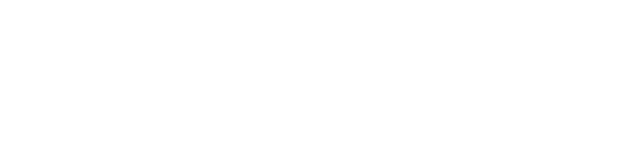
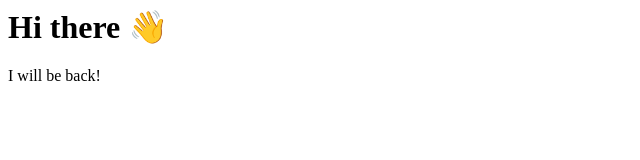
Before and after one commit to habibet/Test, a plain HTML site: page index.html in a window 1280 px wide. Shown: the whole page, without its empty margins (0-640 px from the left). Drawn offline with Linux system fonts and the light colour scheme.

Commit message:
Update index.html

```diff
--- a/index.html
+++ b/index.html
@@ -1,3 +1,7 @@
+<h1>Hi there 👋</h1>
+
+<p>I will be back!</p>
+
 <script>
   alert('Hi there 👋');
 </script>
```
